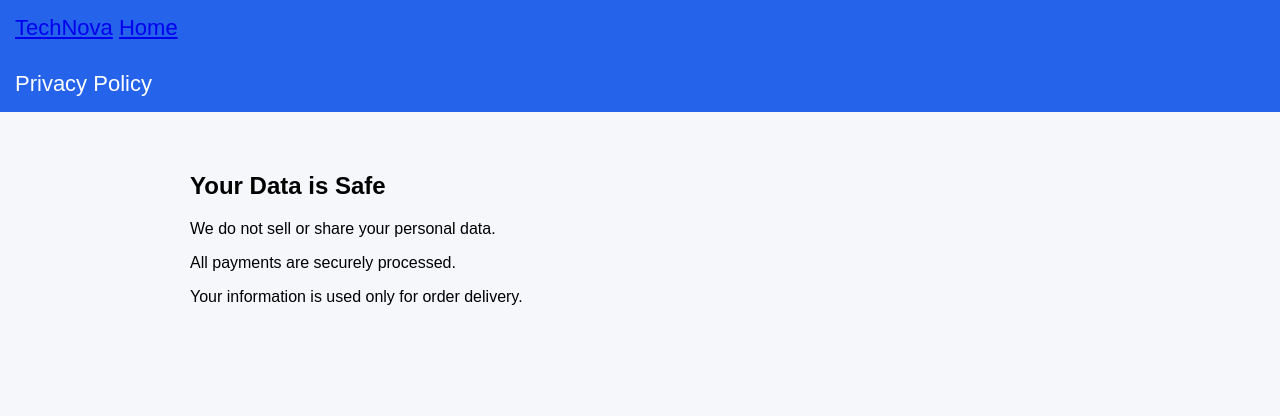
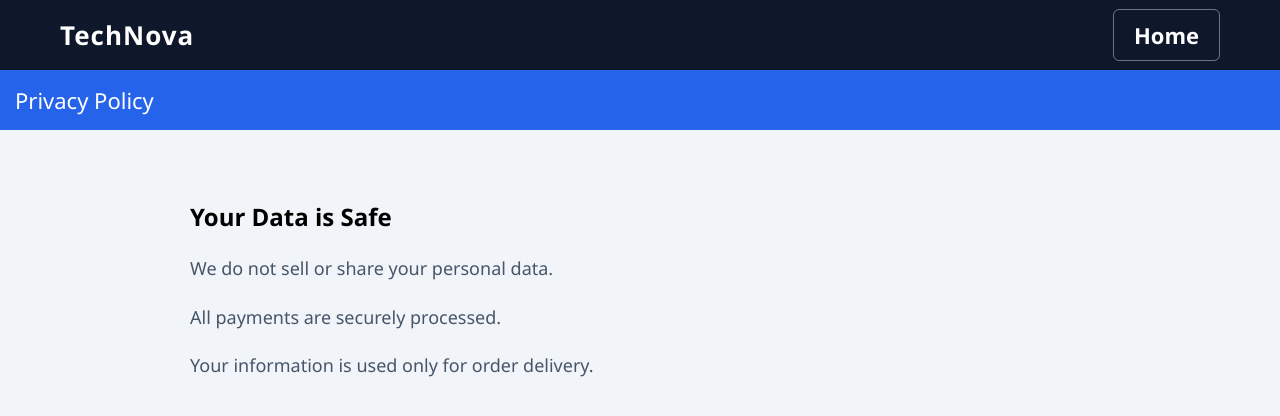
Before and after one commit to itsmeshahid0913/technova, a plain HTML site: page privacy.html in a window 1280 px wide. Drawn offline with Linux system fonts and the light colour scheme.

```diff
--- a/privacy.html
+++ b/privacy.html
@@ -6,6 +6,79 @@
 body{font-family:Arial;margin:0;background:#f5f7fb}
 header{background:#2563eb;color:#fff;padding:15px;font-size:22px}
 .container{max-width:900px;margin:auto;padding:40px}
+
+/* ===== Premium Mini Header ===== */
+.mini-header{
+  height:70px;
+  padding:0 60px;
+  display:flex;
+  justify-content:space-between;
+  align-items:center;
+  background:#0f172a;
+  position:sticky;
+  top:0;
+  z-index:1000;
+}
+
+/* Logo */
+.logo{
+  color:white;
+  font-size:26px;
+  font-weight:900;
+  letter-spacing:1px;
+  text-decoration:none;
+}
+
+/* Home button */
+.home-btn{
+  color:white;
+  text-decoration:none;
+  font-weight:600;
+  padding:10px 20px;
+  border:1px solid rgba(255,255,255,0.4);
+  border-radius:6px;
+  transition:0.25s;
+}
+
+.home-btn:hover{
+  background:#2563eb;
+  border-color:#2563eb;
+}
+
+/* ===== Page content styling ===== */
+body{
+  margin:0;
+  font-family: 'Segoe UI', sans-serif;
+  background:#f1f5f9;
+}
+
+.container{
+  max-width:900px;
+  margin:70px auto;
+  padding:0 20px;
+}
+
+.container h1{
+  font-size:42px;
+  color:#0f172a;
+  margin-bottom:15px;
+}
+
+.container p{
+  font-size:18px;
+  color:#475569;
+  line-height:1.7;
+}
+
+/* ===== Mobile ===== */
+@media(max-width:768px){
+  .mini-header{
+    padding:0 20px;
+  }
+  .logo{font-size:22px;}
+  .home-btn{padding:8px 14px;}
+  .container h1{font-size:30px;}
+}
 </style>
 </head>
 <body>
--- a/style.css
+++ b/style.css
@@ -113,77 +113,3 @@ nav {
   font-size: 20px;
   text-decoration: none;
 }
-
-
-/* ===== Premium Mini Header ===== */
-.mini-header{
-  height:70px;
-  padding:0 60px;
-  display:flex;
-  justify-content:space-between;
-  align-items:center;
-  background:#0f172a;
-  position:sticky;
-  top:0;
-  z-index:1000;
-}
-
-/* Logo */
-.logo{
-  color:white;
-  font-size:26px;
-  font-weight:900;
-  letter-spacing:1px;
-  text-decoration:none;
-}
-
-/* Home button */
-.home-btn{
-  color:white;
-  text-decoration:none;
-  font-weight:600;
-  padding:10px 20px;
-  border:1px solid rgba(255,255,255,0.4);
-  border-radius:6px;
-  transition:0.25s;
-}
-
-.home-btn:hover{
-  background:#2563eb;
-  border-color:#2563eb;
-}
-
-/* ===== Page content styling ===== */
-body{
-  margin:0;
-  font-family: 'Segoe UI', sans-serif;
-  background:#f1f5f9;
-}
-
-.container{
-  max-width:900px;
-  margin:70px auto;
-  padding:0 20px;
-}
-
-.container h1{
-  font-size:42px;
-  color:#0f172a;
-  margin-bottom:15px;
-}
-
-.container p{
-  font-size:18px;
-  color:#475569;
-  line-height:1.7;
-}
-
-/* ===== Mobile ===== */
-@media(max-width:768px){
-  .mini-header{
-    padding:0 20px;
-  }
-  .logo{font-size:22px;}
-  .home-btn{padding:8px 14px;}
-  .container h1{font-size:30px;}
-}
```
Also changed, not shown: help.html (+74 -0 lines), returns.html (+73 -0 lines), shipping.html (+73 -0 lines).
